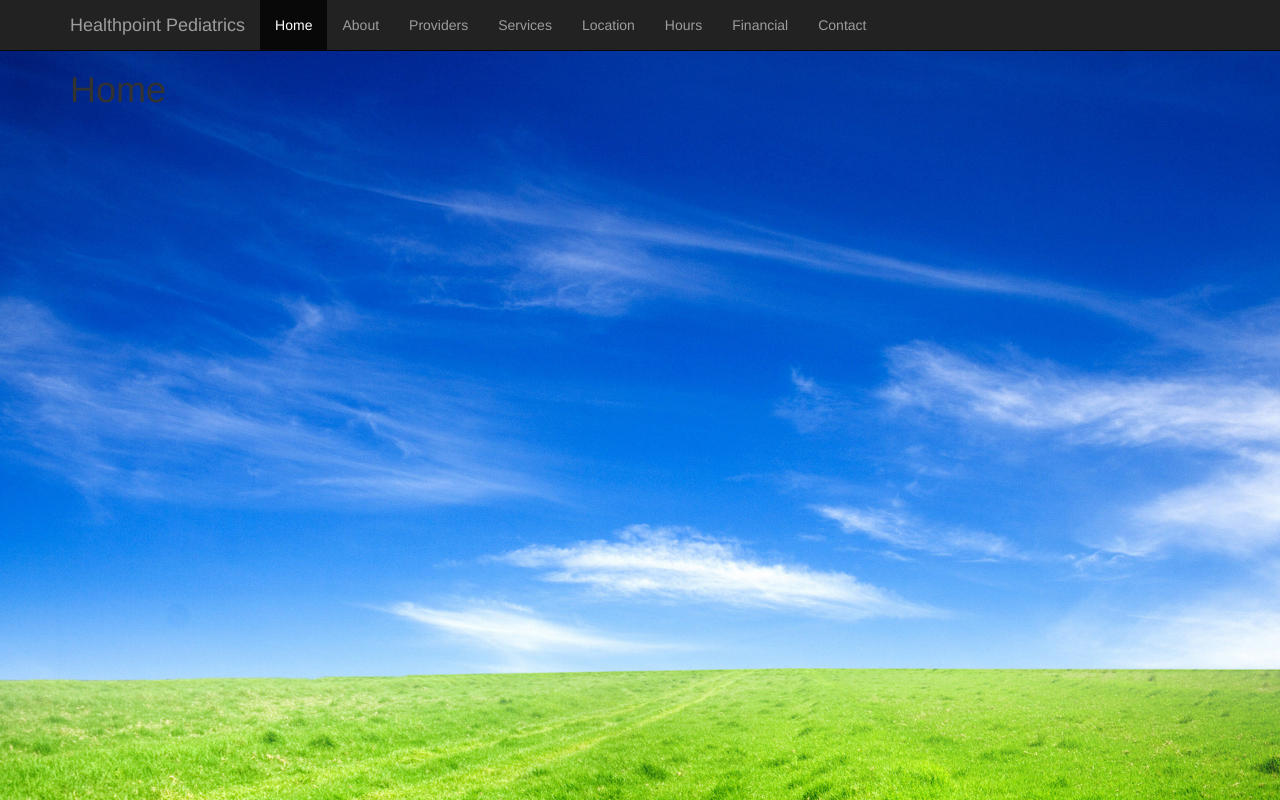
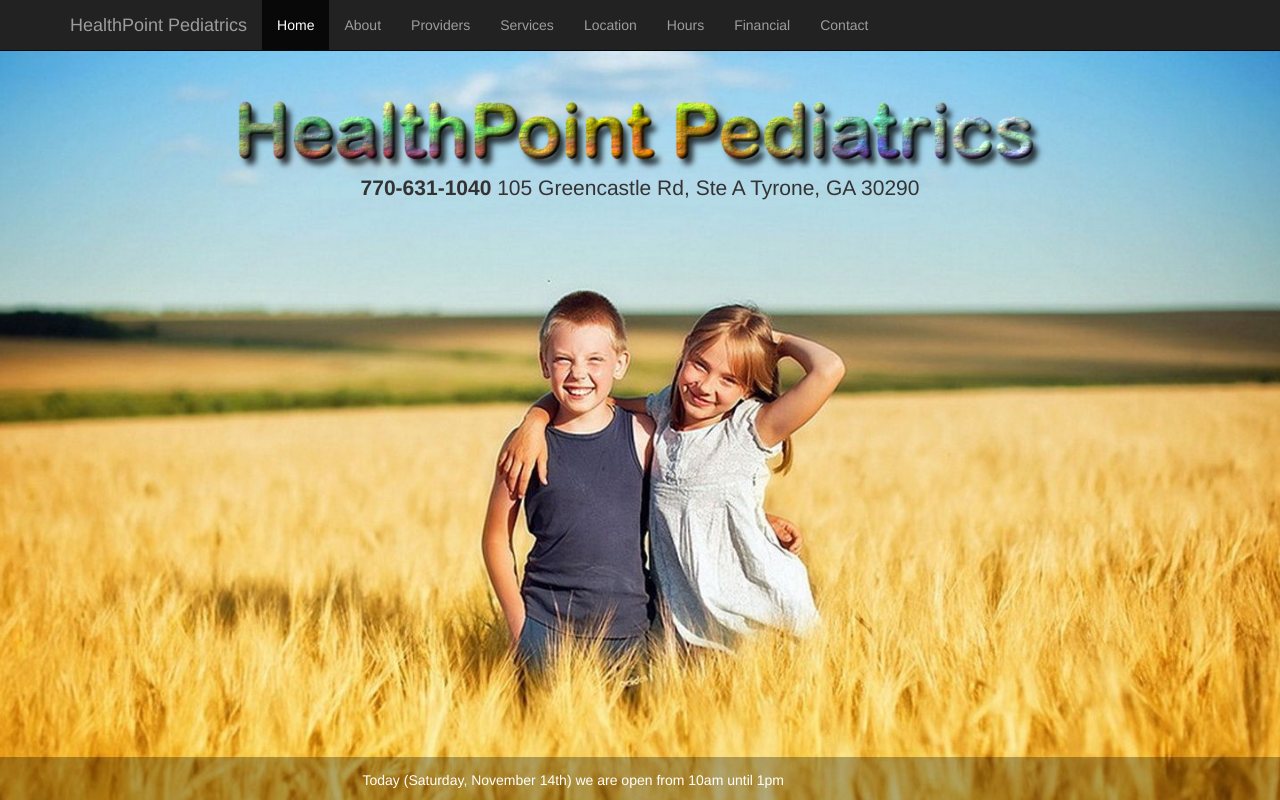
Before and after one commit to healthpoint/healthpoint_website_main, a Django app: page / in a window 1280 px wide. Run offline with Django 3.2, Linux system fonts and the light colour scheme; some libraries are stand-ins or nearby versions.

Commit message:
changed home page

```diff
--- a/healthpoint_pediatrics/healthpoint_pediatrics/settings.py
+++ b/healthpoint_pediatrics/healthpoint_pediatrics/settings.py
@@ -95,6 +95,8 @@ USE_L10N = True
 
 USE_TZ = True
 
+USE_THOUSAND_SEPARATOR = True
+
 
 # Static files (CSS, JavaScript, Images)
 # https://docs.djangoproject.com/en/1.8/howto/static-files/
--- a/healthpoint_pediatrics/static/css/styles.css
+++ b/healthpoint_pediatrics/static/css/styles.css
@@ -1,26 +1,46 @@
+html, body {
+    height: 100%;
+}
+
 body {
-  padding-top: 50px;
   background-color: transparent;
 }
 
+.jumbotron {
+    background-color: transparent;
+}
+
+.jumbotron img {
+    width: 80%;
+}
+
 #content {
-    position: absolute;
-    top: 50px;
-    bottom: 0;
+    /*padding-top: 50px;*/
+    min-height: 100%;
+	background-size: cover;
+	background-attachment: fixed;
+	background-repeat: no-repeat;
+	background-position: center center;
+}
+
+footer {
+    background: rgba(2, 2, 2, 0.3);
+    color: #fff;
+    min-height: 40px;
+    position: fixed;
     left: 0;
     right: 0;
-    background-repeat: no-repeat;
-    background-position: center center;
-    background-attachment: fixed;
-    -webkit-background-size: cover;
-    -moz-background-size: cover;
-    -o-background-size: cover;
-    background-size: cover;
+    bottom: 0;
+    padding-top: 13px;
+}
+
+#info p {
+    text-align: center;
 }
 
 .bg-home {
-    background-image: url(/static/img/home.jpg);
-    background-color: #1483ec;
+    background-image: url(/static/img/field-kids.jpg);
+    background-color: rgba(241, 200, 120, 1);
 }
 
 .bg-location {
@@ -57,3 +77,64 @@ body {
     background-color: #50B3DD;
     background-image: url(/static/img/contact.jpg);
 }
+
+
+/******************************************************************************/
+/*@media queries*/
+/******************************************************************************/
+/* Custom, iPhone Retina */
+    @media only screen and (min-width : 320px) {
+
+    }
+
+    /* Extra Small Devices, Phones */
+    /*@media only screen and (min-width : 480px)*/
+    /*                   and (max-width: 767px) {*/
+    /*     #home-content img {*/
+    /*        display: none;*/
+    /*    }*/
+    /*}*/
+
+    /* Small Devices, Tablets */
+    @media only screen and (min-width : 768px) {
+
+    }
+
+    /* Medium Devices, Desktops */
+    @media only screen and (min-width : 992px) {
+
+    }
+
+    /* Large Devices, Wide Screens */
+    @media only screen and (min-width : 1200px) {
+
+    }
+/*******************************************************************************/
+    /* Large Devices, Wide Screens */
+    @media only screen and (max-width : 1200px) {
+
+    }
+
+    /* Medium Devices, Desktops */
+    @media only screen and (max-width : 992px) {
+        .jumbotron p {
+            font-size: 1em;
+        }
+    }
+
+    /* Small Devices, Tablets */
+    @media only screen and (max-width : 768px) {
+         .jumbotron p {
+            padding-top: 20px;
+        }
+    }
+
+    /* Extra Small Devices, Phones */
+    @media only screen and (max-width : 480px) {
+
+    }
+
+    /* Custom, iPhone Retina */
+    @media only screen and (max-width : 320px) {
+
+    }
--- a/healthpoint_pediatrics/static/js/scripts.js
+++ b/healthpoint_pediatrics/static/js/scripts.js
@@ -1,18 +1,28 @@
 $(document).ready(function() {
+    // Set padding on the #content based on navbar height
+    function setPadding() {
+        var padding = $('#main-nav.navbar div.container').css('height');
+        $('#content').css('padding-top', padding );
+    }
+    setPadding();
+
+    // Adjust padding on resize
+    $(window).resize(function() {
+        setPadding();
+    });
+
    // check what is active and download active background via ajax
     // get visible section, active menu, and bg class
     var currentVisibleSection = $("#content section").not(".hidden");
-        var currentActiveMenu = $("#navbar ul li").filter(".active");
+    var currentActiveMenu = $("#main-nav.navbar ul li").filter(".active");
     var $content = $("#content");
     var currentBgClass = $content.attr('class');
 
-        // ajax call to download background picture
-        // save it in a cash
-        // display it
+    // current nav
 
    // set up event handlers for menu buttons clicks
     // menu link onclick event handler
-        $("#navbar ul li").on("click", function(e){
+    $(".navbar ul li").on("click", function(e){
         var newActiveMenu = e.delegateTarget;
         var newSectionId = $(e.target).attr("href").slice(1);
         var newVisibleSection = $("#" + newSectionId);
@@ -42,4 +52,10 @@ $(document).ready(function() {
             });
 
     });
+    // collapses the menu on a xs screen after the link was clicked
+    $(document).on('click', 'nav .navbar-collapse.in', function(e) {
+        if ( $(e.target).is('a') ) {
+            $(this).collapse('hide');
+        }
     });
+});
--- a/healthpoint_pediatrics/templates/base.html
+++ b/healthpoint_pediatrics/templates/base.html
@@ -27,7 +27,7 @@
 
   <body>
 
-    <nav class="navbar navbar-inverse navbar-fixed-top">
+    <nav id="main-nav" class="navbar navbar-inverse navbar-fixed-top">
       <div class="container">
         <div class="navbar-header">
           <button type="button" class="navbar-toggle collapsed" data-toggle="collapse" data-target="#navbar" aria-expanded="false" aria-controls="navbar">
@@ -36,7 +36,7 @@
             <span class="icon-bar"></span>
             <span class="icon-bar"></span>
           </button>
-          <a class="navbar-brand" href="#">Healthpoint Pediatrics</a>
+          <a class="navbar-brand" href="#">HealthPoint Pediatrics</a>
         </div>
         <div id="navbar" class="collapse navbar-collapse">
           <ul class="nav navbar-nav">
@@ -48,7 +48,17 @@
     </nav>
     <div id="content" class="bg-{{page}}">
       {% block content %}{% endblock %}
-      <footer id="footer"></footer>
+      <footer class="container-fluid">
+          <div class="container">
+            <div class="row">
+              <div class="col-md-3"></div>
+              <div #info class="col-md-6">
+                <p>Today (Saturday, November 14th) we are open from 10am until 1pm</p>
+              </div>
+              <div class="col-md-3"></div>
+            </div>
+          </div>
+    </footer>
     </div>
 
     <!-- Bootstrap core JavaScript
--- a/healthpoint_pediatrics/templates/includes/about.html
+++ b/healthpoint_pediatrics/templates/includes/about.html
@@ -1,15 +1,25 @@
 <div class="row">
     <div class="col-md-6">
-        <h1>About</h1>
-        <p>Lorem ipsum dolor sit amet, consectetur
-        adipiscing elit. Quisque condimentum iaculis luctus. Curabitur pellentesque
-        ligula et rutrum facilisis. Etiam ac convallis mauris. Sed auctor,
-        nulla id gravida sollicitudin, dui enim maximus risus, quis molestie
-        risus nisi at elit. Nulla placerat nec leo quis maximus. Pellentesque
-        non mauris ex. Duis a ipsum tempus, laoreet lorem quis, sodales sem.</p>
+        <h1>About Us</h1>
+        <p>HealthPoint Pediatrics was opened in the fall of 2004 with a goal of bringing personalized,
+        expert pediatric care to Fayette and surrounding counties.  We base everything we do on trust and
+        mutual respect.</p>
+        <p>We offer preventive care for healthy children and treatment for those who are acutely or
+        chronically ill and try to blend together both traditional and alternative views on medicine.
+        We use this integration to develop unique and individualized approaches to the diagnosis and
+        management of many medical and behavioral problems, such as chronic abdominal pain, asthma,
+        allergies, ADHD, autism, and many others.</p>
+        <p>We are concerned with all aspects of your child’s health, including his or her physical,
+        mental, and emotional well-being, in every stage of development and in good health or in illness.
+        We understand that health issues can be confusing, so we will work with you to answer any
+        questions you may have. And, because we believe that healthy habits start early, we will
+        offer you helpful advice, tools, and tips to ensure that your child stays well.</p>
+        <p>Please browse our website for additional information, visit our kid-friendly office located
+        at 105 Greencastle Rd, Ste.A in Tyrone or call us today at 770-631-1040 to schedule an appointment.
+</p>
     </div>
     <div class="col-md-6">
-        <img id="building" class="img-responsive center-block img-rounded" src="/static/img/building.jpg" alt="Our building">
+        <img id="about-img" class="img-responsive center-block img-rounded" src="/static/img/building.jpg" alt="Our building">
     </div>
 </div>
 
--- a/healthpoint_pediatrics/templates/includes/home.html
+++ b/healthpoint_pediatrics/templates/includes/home.html
@@ -1 +1,54 @@
-<h1>Home</h1>
+<div class="jumbotron">
+  <div class="container">
+      <div class="row">
+        <div class="col-sx-12">
+            <img src="/static/img/title.png" class="img-responsive center-block">
+            <p class="text-center"><strong>770-631-1040</strong>
+            105 Greencastle Rd, Ste A
+            Tyrone, GA 30290</h1>
+        </div>
+      </div>
+      <div
+  </div>
+</div>
+
+<div id="home-content" class="container">
+    <div class="row">
+        <!--<div class="col-sm-3 col-sm-offset-9">-->
+        <!--    <table class="table table-responsive">-->
+        <!--        <tr>-->
+        <!--            <th>Day</th>-->
+        <!--            <th>Hours</th>-->
+        <!--        </tr>-->
+        <!--        <tr>-->
+        <!--            <td>Monday</td>-->
+        <!--            <td>8am - 7pm</td>-->
+        <!--        </tr>-->
+        <!--        <tr>-->
+        <!--            <td>Tuesday</td>-->
+        <!--            <td>8am - 7pm</td>-->
+        <!--        </tr>-->
+        <!--        <tr>-->
+        <!--            <td>Wednesday</td>-->
+        <!--            <td>8am - 8pm</td>-->
+        <!--        </tr>-->
+        <!--        <tr>-->
+        <!--            <td>Thursday</td>-->
+        <!--            <td>8am - 7pm</td>-->
+        <!--        </tr>-->
+        <!--        <tr>-->
+        <!--            <td>Friday</td>-->
+        <!--            <td>8am - 2pm</td>-->
+        <!--        </tr>-->
+        <!--        <tr>-->
+        <!--            <td>Saturday</td>-->
+        <!--            <td>10am - 1pm</td>-->
+        <!--        </tr>-->
+        <!--        <tr>-->
+        <!--            <td>Sunday</td>-->
+        <!--            <td>Closed</td>-->
+        <!--        </tr>-->
+        <!--    </table>-->
+        </div>
+    </div>
+</div>
--- a/requirements.txt
+++ b/requirements.txt
@@ -1 +1,2 @@
 Django==1.8.6
+pytz==2015.7
```
Also changed, not shown: healthpoint_pediatrics/utils.py (added, +39 -0 lines), healthpoint_pediatrics/static/img/contact.jpg, healthpoint_pediatrics/static/img/field-kids.jpg (added), healthpoint_pediatrics/static/img/home.jpg (deleted), healthpoint_pediatrics/static/img/title.png (added). Lines whose indentation alone changed are shown as unchanged.
